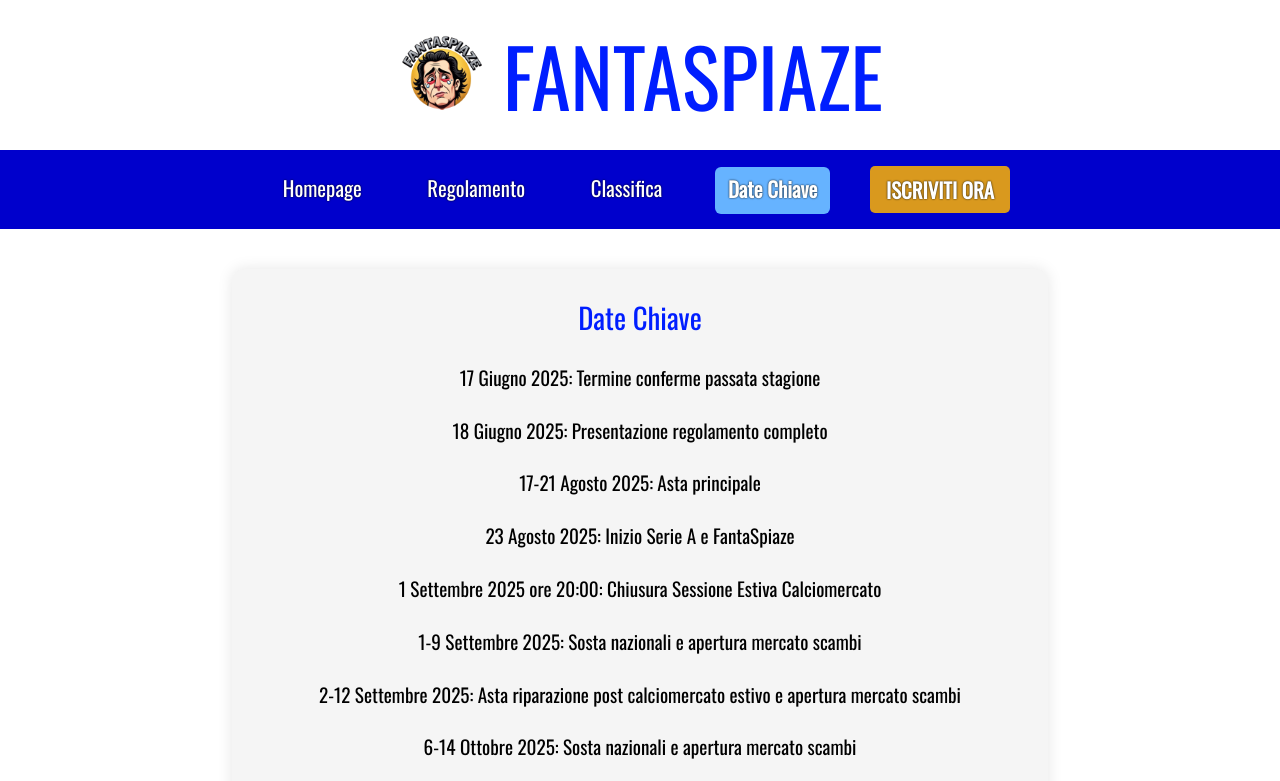
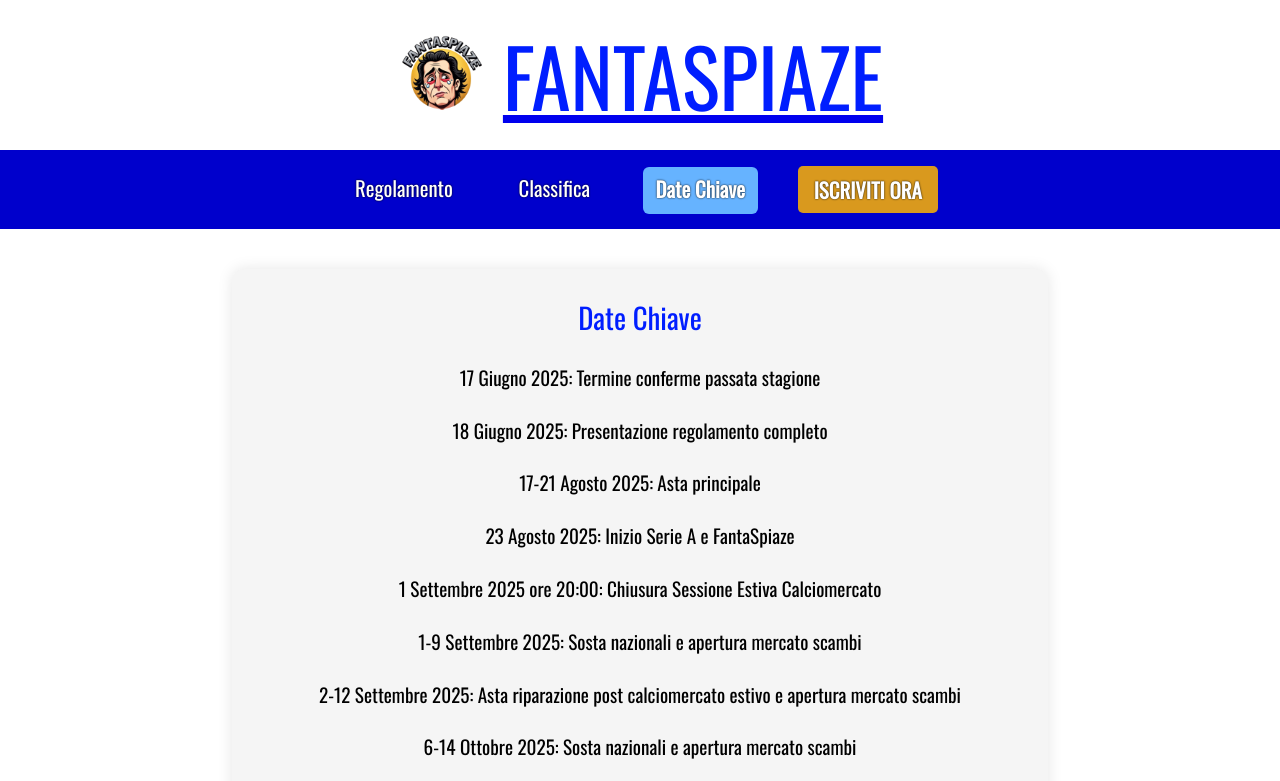
Before and after one commit to ElPorsche17/FANTASPIAZE, a plain HTML site: page date.html in a window 1280 px wide. Shown: the top 781 px of the page. Drawn offline with nearby package versions, Linux system fonts and the light colour scheme.

Commit message:
Update date.html

```diff
--- a/date.html
+++ b/date.html
@@ -9,14 +9,13 @@
 </head>
 <body>
   <header class="header">
-    <div class="logo-title">
+    <a href="index.html" class="logo-title">
       <img src="pallone.png" alt="Logo Fantaspiaze" class="logo" />
       <h1 class="site-title">FANTASPIAZE</h1>
-    </div>
+    </a>
   </header>
 
   <nav class="navbar">
-    <a href="index.html">Homepage</a>
     <a href="regolamento.html">Regolamento</a>
     <a href="classifica.html">Classifica</a>
     <a href="date.html" class="active">Date Chiave</a>
@@ -25,7 +24,7 @@
 
   <main class="container">
     <section class="content-block">
-      <h1>Date Chiave</h1>
+      <h2>Date Chiave</h2>
       <ul>
         <li>17 Giugno 2025: Termine conferme passata stagione</li>
         <li>18 Giugno 2025: Presentazione regolamento completo</li>
```
